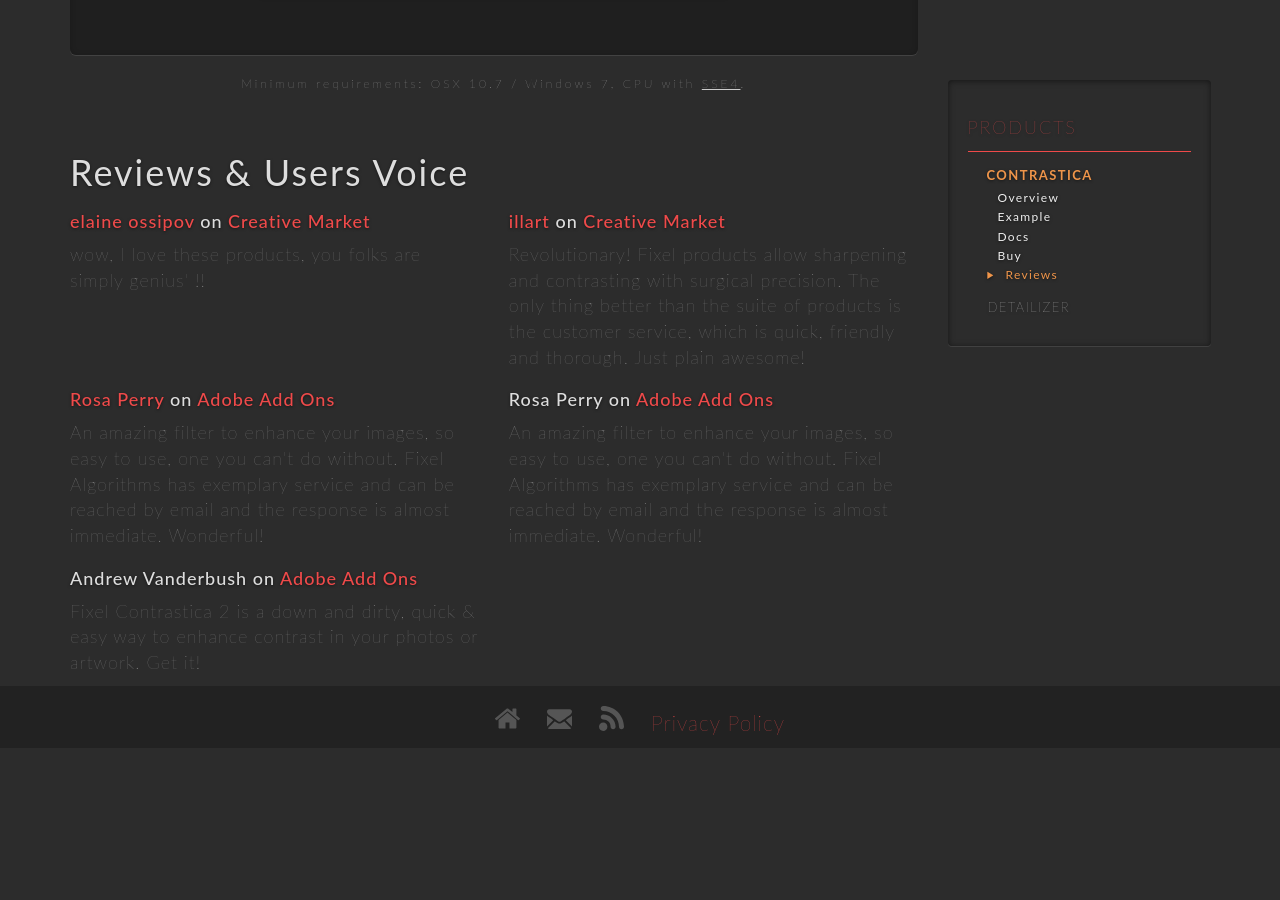
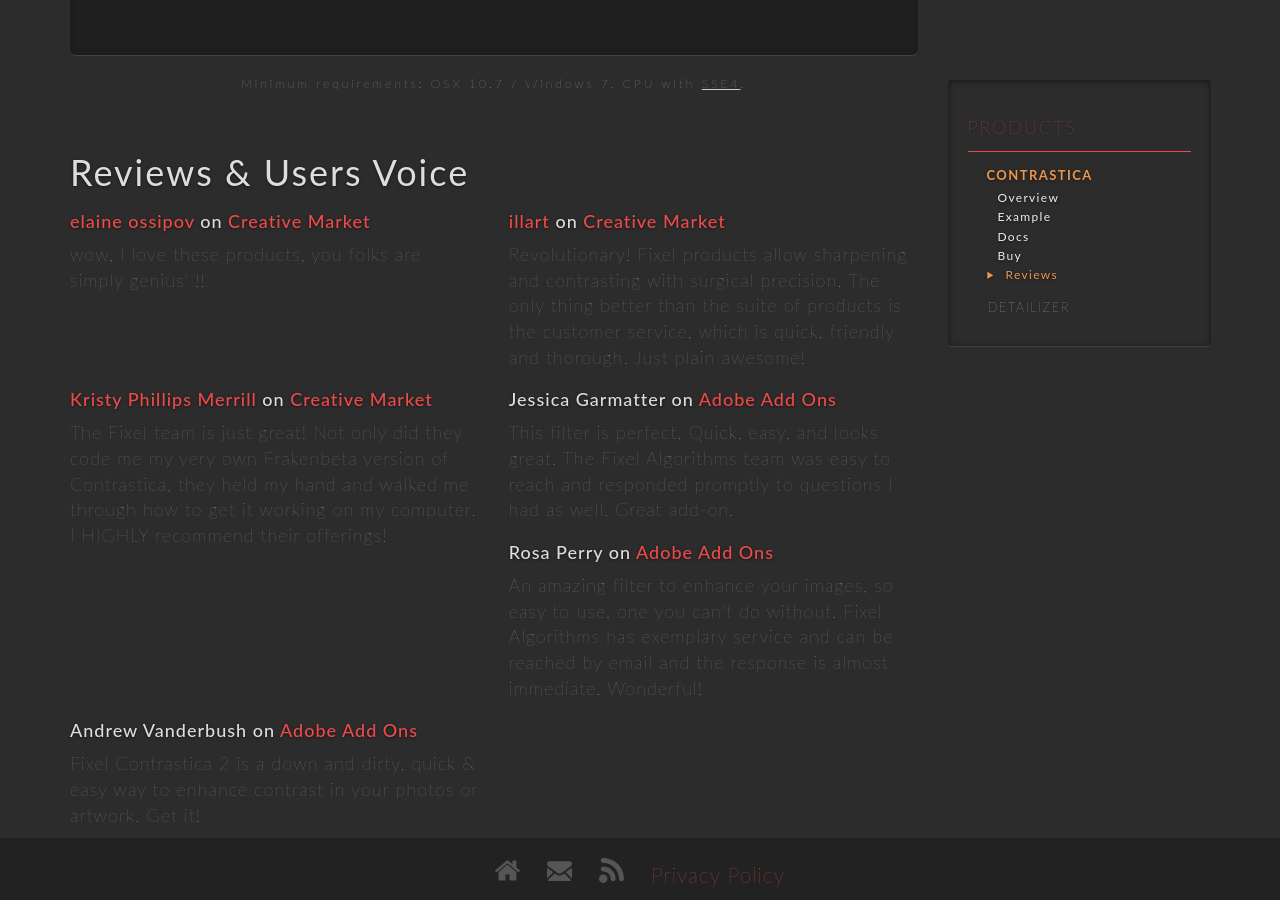
Before and after one commit to FixelAlgorithmsTeam/fixel, a Jekyll site: the page built from products/contrastica/index.html, in a window 1280 px wide and 900 px high, scrolled down 4101 px. Built offline with Jekyll 4.4.1, drawn with Linux system fonts in a browser that asks for light colours; nearby versions of some CDN libraries; comment, search, counter and statistics services are not loaded; before the commit the page ends 4849 px from its top, so only the background shows below that.

Commit message:
Update index.html
Fixed duplicate review.
Added reviews.

```diff
--- a/products/contrastica/index.html
+++ b/products/contrastica/index.html
@@ -133,12 +133,18 @@
 						<p class="feature-text">Revolutionary! Fixel products allow sharpening and contrasting with surgical precision. The only thing better than the suite of products is the customer service, which is quick, friendly and thorough. Just plain awesome!</p>
 					</div>
 					<div class="clearfix visible-xs"></div>
+					<div class="clearfix visible-xs"></div>
 					<div class="col-sm-6">
 						<!-- <a href="http://www.davidebarranca.com/?p=2614" title="Introducing Detailizer" target="_blank" class="hide-text detailizer-doc-sprite detailizer-intro pull-left img-circle img-documentation">Introducing Detailizer</a> -->
-						<h4><a href="https://creativemarket.com/illart" target="_blank">Rosa Perry</a> on <a href="https://creative.adobe.com/addons/products/3931" target="_blank">Adobe Add Ons</a></h4>
-						<p class="feature-text">An amazing filter to enhance your images, so easy to use, one you can't do without. Fixel Algorithms has exemplary service and can be reached by email and the response is almost immediate. Wonderful!</p>
+						<h4><a href="http://theprimamomma.com/?p=7955" target="_blank">Kristy Phillips Merrill</a> on <a href="https://creativemarket.com/FixelAlgorithms/111138-Fixel-Contrastica-2-PS#comment-134706" target="_blank">Creative Market</a></h4>
+						<p class="feature-text">The Fixel team is just great! Not only did they code me my very own Frakenbeta version of Contrastica, they held my hand and walked me through how to get it working on my computer. I HIGHLY recommend their offerings!</p>
 					</div>
 					<div class="clearfix visible-xs"></div>
+					<div class="col-sm-6">
+						<!-- <a href="http://www.davidebarranca.com/?p=2614" title="Introducing Detailizer" target="_blank" class="hide-text detailizer-doc-sprite detailizer-intro pull-left img-circle img-documentation">Introducing Detailizer</a> -->
+						<h4>Jessica Garmatter on <a href="https://creative.adobe.com/addons/products/3931" target="_blank">Adobe Add Ons</a></h4>
+						<p class="feature-text">This filter is perfect. Quick, easy, and looks great. The Fixel Algorithms team was easy to reach and responded promptly to questions I had as well. Great add-on.</p>
+					</div>
 					<div class="col-sm-6">
 						<!-- <a href="http://www.davidebarranca.com/?p=2614" title="Introducing Detailizer" target="_blank" class="hide-text detailizer-doc-sprite detailizer-intro pull-left img-circle img-documentation">Introducing Detailizer</a> -->
 						<h4>Rosa Perry on <a href="https://creative.adobe.com/addons/products/3931" target="_blank">Adobe Add Ons</a></h4>
```
